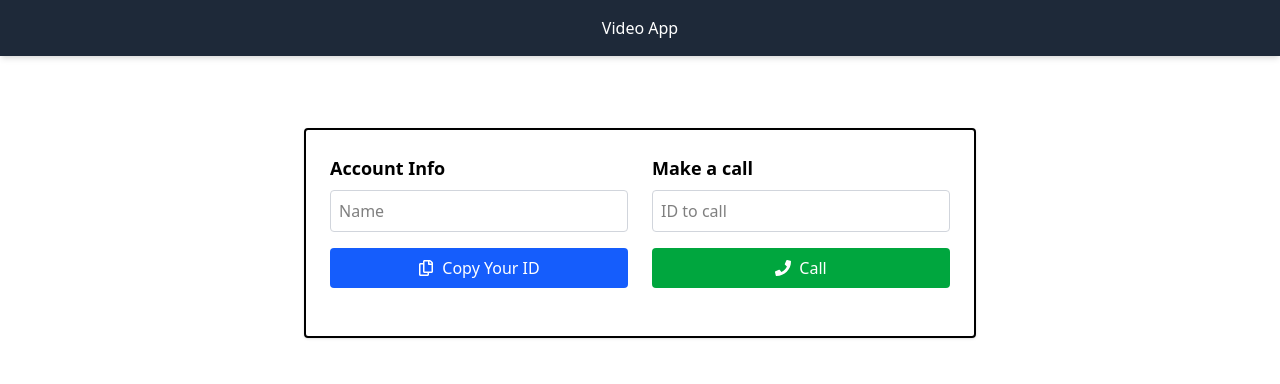
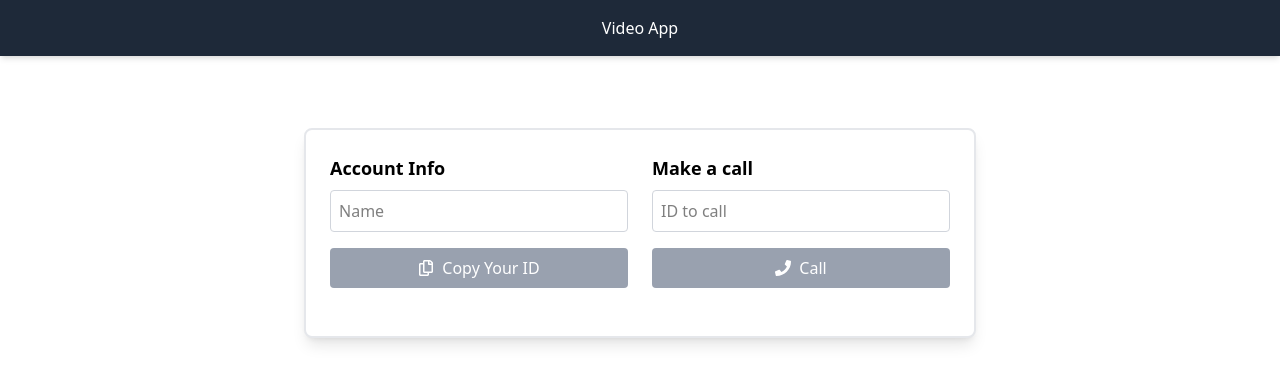
Before and after one commit to subenduMonocept/video-call-client, a React (Vite) app: page / in a window 1280 px wide. Shown: the top 384 px of the page. Built offline with nearby package versions, Linux system fonts and the light colour scheme; no server answers.

Commit message:
minor changes updated

```diff
--- a/src/components/Sidebar.jsx
+++ b/src/components/Sidebar.jsx
@@ -18,11 +18,11 @@ const Sidebar = ({ children }) => {
     const success = await copyToClipboard(me);
     setCopied(success);
   };
-  console.log(me);
+
   return (
     <div className="w-full max-w-2xl mx-auto mt-10 p-0">
-      <div className="border-2 border-black p-6 rounded shadow">
-        <form className="flex flex-col space-y-6">
+      <div className="bg-white rounded-lg shadow-lg border-2 border-gray-200">
+        <form className="flex flex-col space-y-6 p-6">
           <div className="flex flex-col md:flex-row w-full gap-6">
             <div className="flex-1">
               <h2 className="text-lg font-semibold mb-2">Account Info</h2>
@@ -33,17 +33,20 @@ const Sidebar = ({ children }) => {
                 placeholder="Name"
                 value={name}
                 onChange={(e) => setName(e.target.value)}
-                className="w-full p-2 border border-gray-300
-                rounded focus:outline-none focus:ring-2
-                focus:ring-blue-500"
+                className="w-full p-2 border border-gray-300 rounded focus:outline-none focus:ring-2 focus:ring-blue-500"
                 autoComplete="name"
               />
               <button
                 type="button"
                 onClick={handleCopy}
                 disabled={!me}
-                className={`w-full mt-4 py-2 px-4 rounded flex items-center
-                justify-center gap-2 bg-blue-600 hover:bg-blue-700 text-white`}
+                className={`w-full mt-4 py-2 px-4 rounded flex items-center justify-center gap-2
+                ${
+                  !me
+                    ? "bg-gray-400 cursor-not-allowed"
+                    : "bg-blue-600 hover:bg-blue-700"
+                }
+                text-white transition-colors duration-200`}
               >
                 <FaRegCopy />
                 {copied ? "Copied!" : "Copy Your ID"}
@@ -59,16 +62,14 @@ const Sidebar = ({ children }) => {
                 placeholder="ID to call"
                 value={idToCall}
                 onChange={(e) => setIdToCall(e.target.value)}
-                className="w-full p-2 border border-gray-300 rounded
-                focus:outline-none focus:ring-2 focus:ring-blue-500"
+                className="w-full p-2 border border-gray-300 rounded focus:outline-none focus:ring-2 focus:ring-blue-500"
                 autoComplete="off"
               />
               {callAccepted && !callEnded ? (
                 <button
                   type="button"
                   onClick={leaveCall}
-                  className="w-full bg-red-600 text-white mt-4 py-2
-                  px-4 rounded flex items-center justify-center gap-2"
+                  className="w-full bg-red-600 hover:bg-red-700 text-white mt-4 py-2 px-4 rounded flex items-center justify-center gap-2 transition-colors duration-200"
                 >
                   <FaPhoneSlash />
                   Hang Up
@@ -78,9 +79,13 @@ const Sidebar = ({ children }) => {
                   type="button"
                   onClick={() => callUser(idToCall)}
                   disabled={!me || !idToCall}
-                  className={`w-full mt-4 py-2 px-4 rounded flex items-center
-                  justify-center gap-2 bg-green-600 hover:bg-green-700
-                  text-white`}
+                  className={`w-full mt-4 py-2 px-4 rounded flex items-center justify-center gap-2
+                  ${
+                    !me || !idToCall
+                      ? "bg-gray-400 cursor-not-allowed"
+                      : "bg-green-600 hover:bg-green-700"
+                  }
+                  text-white transition-colors duration-200`}
                 >
                   <FaPhone />
                   Call
--- a/src/context/SocketContext.jsx
+++ b/src/context/SocketContext.jsx
@@ -98,6 +98,7 @@ const ContextProvider = ({ children }) => {
   return (
     <SocketContext.Provider
       value={{
+        me,
         call,
         callAccepted,
         myVideo,
```
